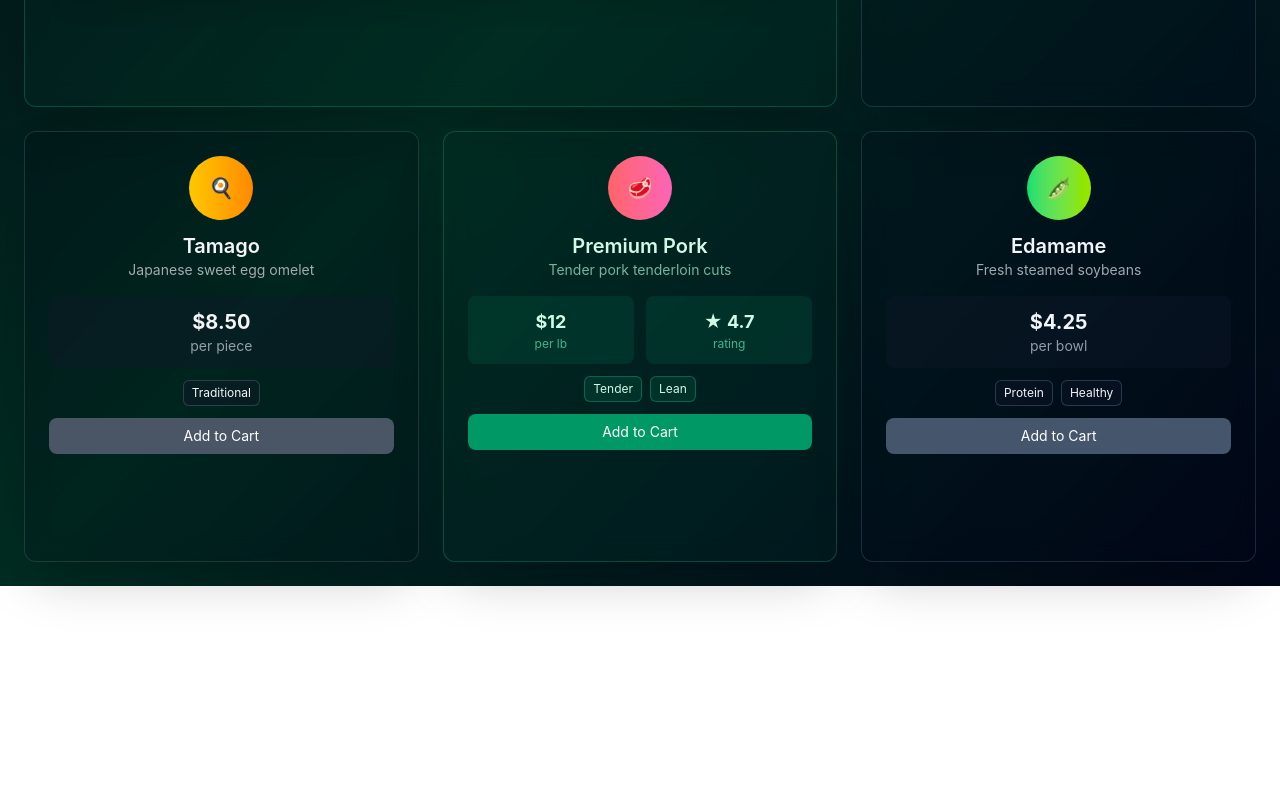
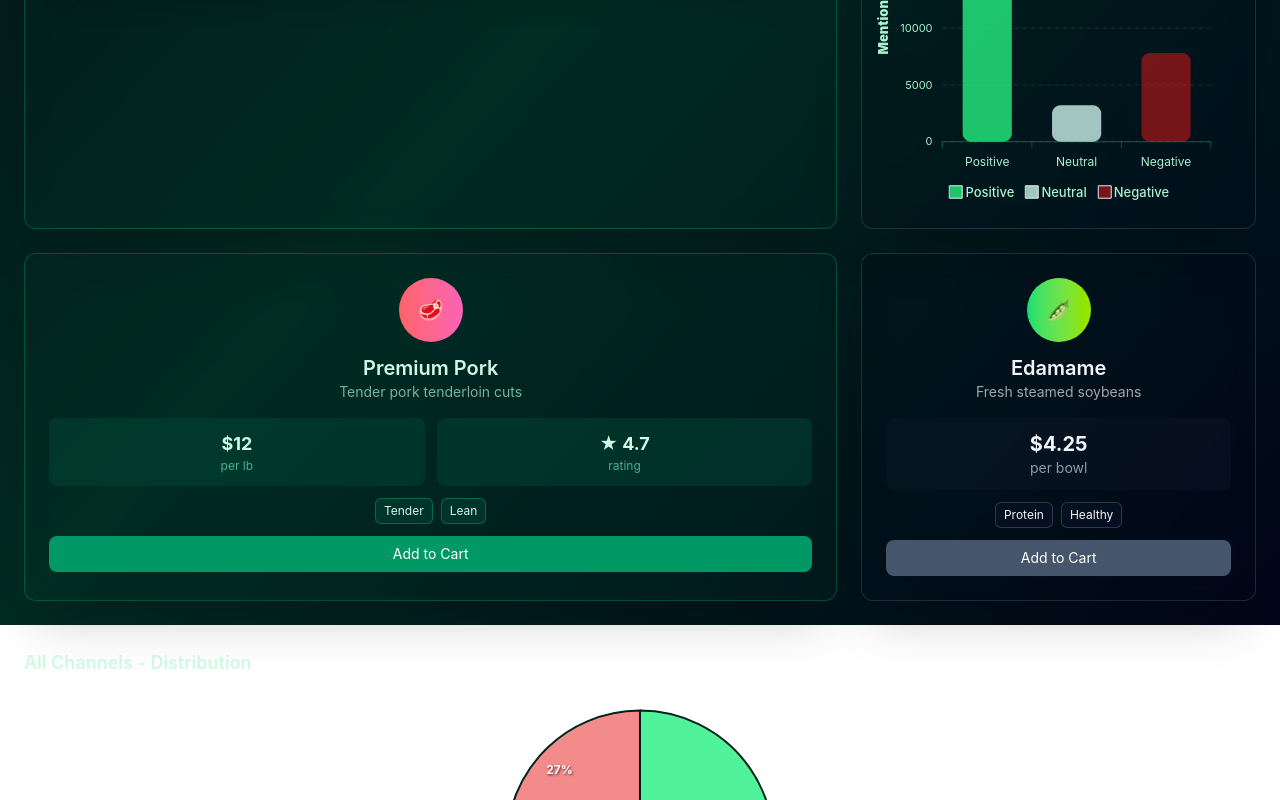
Before and after one commit to ARKANnnur/kaze-tes, a Vue app: page / in a window 1280 px wide. Shown: the part 780-1580 px from the top of the page. Before the commit the page ends 1366 px from the top, so only its background shows below. Built offline with nearby package versions, Linux system fonts and the light colour scheme.

Commit message:
feat(chart): implement pie and bar chart into bento style UI

```diff
--- a/src/components/ui/Header.vue
+++ b/src/components/ui/Header.vue
@@ -1,10 +1,10 @@
 <template>
-  <div className="mb-8 flex flex-col sm:flex-row sm:items-center sm:justify-between">
+  <div class="mb-8 flex flex-col sm:flex-row sm:items-center sm:justify-between">
     <div class="w-full">
-      <h1 className="text-2xl sm:text-3xl lg:text-4xl font-bold text-emerald-100 mb-2 text-balance">
+      <h1 class="text-2xl sm:text-3xl lg:text-4xl font-bold text-emerald-100 mb-2 text-balance">
         Sentiment Analysis Dashboard
       </h1>
-      <p className="text-base sm:text-lg text-emerald-200/70 text-pretty">
+      <p class="text-base sm:text-lg text-emerald-200/70 text-pretty">
         Social Media & News Sentiment Monitoring
       </p>
     </div>
--- a/src/features/sentiment/SentimentChart.vue
+++ b/src/features/sentiment/SentimentChart.vue
@@ -1,14 +1,13 @@
 <template>
-  <div class="bg-white rounded-lg shadow p-6">
-    <h3 class="text-lg font-semibold text-gray-900 mb-4">
-      {{ chartTitle }}
-    </h3>
-    <div ref="chartContainer" class="w-full h-80"></div>
-  </div>
+  <h3 class="text-lg font-semibold text-emerald-100 p-6">
+    {{ chartTitle }}
+  </h3>
+  <div ref="chartContainer" class="w-full h-80"></div>
 </template>
 
 <script setup>
 import { ref, computed, watch, onMounted, nextTick } from 'vue'
+import ApexCharts from 'apexcharts'
 import { useSentimentStore } from '../../stores/sentimentStore'
 
 const props = defineProps({
@@ -39,24 +38,39 @@ const chartOptions = computed(() => {
     chart: {
       type: props.chartType === 'pie' ? 'pie' : 'bar',
       height: 320,
-      toolbar: {
-        show: false,
-      },
+      toolbar: { show: false },
+      background: 'transparent',
+      foreColor: '#A7F3D0', // emerald-200 teks
+      fontFamily: 'Inter, sans-serif',
     },
-    colors: ['#3EC764', '#B3B6C6', '#ED3E3E'],
+    colors: [
+      'rgba(37, 240, 128, 0.8)', // Aqua glass
+      'rgba(203, 242, 236, 0.8)', // Sky glass
+      'rgba(233, 25, 25, 0.5)', // Pink glass
+    ],
     legend: {
       position: 'bottom',
+      labels: { colors: '#A7F3D0' },
+      fontSize: '13px',
+      fontWeight: 500,
+    },
+    grid: {
+      borderColor: 'rgba(16, 185, 129, 0.25)',
+      strokeDashArray: 4,
+    },
+    tooltip: {
+      theme: 'dark',
+      style: {
+        fontSize: '13px',
+        fontFamily: 'Inter, sans-serif',
+      },
     },
     responsive: [
       {
-        breakpoint: 480,
+        breakpoint: 640,
         options: {
-          chart: {
-            width: 200,
-          },
-          legend: {
-            position: 'bottom',
-          },
+          chart: { height: 260 },
+          legend: { fontSize: '12px' },
         },
       },
     ],
@@ -70,15 +84,39 @@ const chartOptions = computed(() => {
       plotOptions: {
         pie: {
           donut: {
-            size: '45%',
+            size: '60%',
+            background: 'transparent',
+            labels: {
+              show: true,
+              name: {
+                show: true,
+                fontSize: '14px',
+                color: '#A7F3D0',
+              },
+              value: {
+                show: true,
+                fontSize: '18px',
+                fontWeight: 600,
+                color: '#fff',
+              },
+              total: {
+                show: true,
+                label: 'Total',
+                color: '#A7F3D0',
+                fontSize: '13px',
+              },
+            },
           },
         },
       },
+      stroke: {
+        width: 2,
+        colors: '#00231F',
+      },
       dataLabels: {
         enabled: true,
-        formatter: function (val) {
-          return Math.round(val) + '%'
-        },
+        style: { colors: ['#F9FAFB'] }, // neutral-50
+        formatter: (val) => Math.round(val) + '%',
       },
     }
   } else {
@@ -86,50 +124,43 @@ const chartOptions = computed(() => {
       ...baseOptions,
       series: [
         {
-          name: 'Count',
+          name: 'Mentions',
           data: data.bar.series[0].data.map((item) => item.y),
         },
       ],
       xaxis: {
         categories: data.bar.categories,
+        labels: {
+          style: { colors: '#A7F3D0' },
+        },
+        axisBorder: { color: 'rgba(16, 185, 129, 0.4)' },
+        axisTicks: { color: 'rgba(16, 185, 129, 0.4)' },
+      },
+      yaxis: {
+        labels: {
+          style: { colors: '#A7F3D0' },
+        },
+        title: {
+          text: 'Mentions',
+          style: { color: '#A7F3D0', fontSize: '13px' },
+        },
       },
       plotOptions: {
         bar: {
           horizontal: false,
           columnWidth: '55%',
+          borderRadius: 8,
           endingShape: 'rounded',
+          distributed: true,
         },
       },
-      dataLabels: {
-        enabled: false,
-      },
-      yaxis: {
-        title: {
-          text: 'Number of Mentions',
-        },
-      },
+      dataLabels: { enabled: false },
     }
   }
 })
 
-const loadApexCharts = async () => {
-  if (window.ApexCharts) {
-    return window.ApexCharts
-  }
-
-  // Load ApexCharts from CDN
-  return new Promise((resolve) => {
-    const script = document.createElement('script')
-    script.src = 'https://cdn.jsdelivr.net/npm/apexcharts'
-    script.onload = () => resolve(window.ApexCharts)
-    document.head.appendChild(script)
-  })
-}
-
 const renderChart = async () => {
   if (!chartOptions.value || !chartContainer.value) return
-
-  const ApexCharts = await loadApexCharts()
 
   if (chart) {
     chart.destroy()
--- a/src/stores/sentimentStore.ts
+++ b/src/stores/sentimentStore.ts
@@ -3,11 +3,13 @@ import { ref, computed } from 'vue'
 
 /** Struktur data pie chart */
 interface PieData {
+  categories: any
   series: number[]
 }
 
 /** Struktur data tiap channel */
 interface ChannelData {
+  bar: any
   total: number
   pie: PieData
 }
--- a/src/views/HomeView.vue
+++ b/src/views/HomeView.vue
@@ -14,44 +14,70 @@ onMounted(() => {
 </script>
 
 <template>
-  <div
-    className="min-h-screen bg-gradient-to-br from-gray-950 via-emerald-950 to-slate-950 p-4 sm:p-6"
-  >
-    <div className="">
+  <div class="min-h-screen bg-gradient-to-br from-gray-950 via-emerald-950 to-slate-950 p-4 sm:p-6">
+    <div class="">
       <Header />
-      <div className="grid grid-cols-1 min-h-[150dvh] sm:grid-cols-2 lg:grid-cols-3 gap-4 sm:gap-6">
+      <div class="grid grid-cols-1 min-h-[150dvh] sm:grid-cols-2 lg:grid-cols-3 gap-4 sm:gap-6">
+        <!-- Table -->
         <div
-          className="sm:col-span-2 lg:col-span-2 xl:col-span-2 rounded-xl border backdrop-blur-md bg-emerald-950/20 border-emerald-500/30 shadow-2xl  group p-6"
+          class="sm:col-span-2 lg:col-span-2 xl:col-span-2 rounded-xl border backdrop-blur-md bg-emerald-950/20 border-emerald-500/30 shadow-2xl group p-6"
         >
           <SentimentTable />
         </div>
+        <!-- Table -->
+
+        <!-- Charts -->
+        <div class="space-y-4 sm:space-y-6">
+          <div
+            class="rounded-xl border backdrop-blur-md bg-slate-950/20 border-slate-500/30 shadow-2xl p-2"
+          >
+            <SentimentChart chart-type="pie" />
+          </div>
+          <div
+            class="rounded-xl border backdrop-blur-md bg-slate-950/20 border-slate-500/30 shadow-2xl p-2"
+          >
+            <SentimentChart chart-type="bar" />
+          </div>
+        </div>
+        <!-- Charts -->
 
         <div
-          className="rounded-xl border backdrop-blur-md bg-slate-950/20 border-slate-500/30 shadow-2xl  group p-6"
+          class="sm:col-span-2 rounded-xl border backdrop-blur-md bg-emerald-950/20 border-emerald-500/30 shadow-2xl group p-6"
         >
-          <div className="text-center pb-4">
+          <div class="text-center pb-4">
             <div
-              className="w-14 h-14 sm:w-16 sm:h-16 rounded-full bg-gradient-to-r from-green-400 to-emerald-400 mx-auto mb-3 flex items-center justify-center group-hover:scale-110 transition-transform duration-300"
+              class="w-14 h-14 sm:w-16 sm:h-16 rounded-full bg-gradient-to-r from-red-400 to-pink-400 mx-auto mb-3 flex items-center justify-center group-hover:scale-110 transition-transform duration-300"
             >
-              <span className="text-lg sm:text-xl">🥦</span>
+              <span class="text-lg sm:text-xl">🥩</span>
             </div>
-            <h3 className="text-slate-100 text-lg sm:text-xl font-semibold">Fresh Broccoli</h3>
-            <p className="text-slate-200/70 text-sm">Organic crown broccoli</p>
+            <h3 class="text-emerald-100 text-lg sm:text-xl font-semibold">Premium Pork</h3>
+            <p class="text-emerald-200/70 text-sm">Tender pork tenderloin cuts</p>
           </div>
-          <div className="space-y-3">
-            <div className="text-center p-3 rounded-lg bg-slate-900/40">
-              <div className="text-xl font-bold text-slate-100">$3.99</div>
-              <div className="text-sm text-slate-300/70">per bunch</div>
+          <div class="space-y-3">
+            <div class="grid grid-cols-2 gap-3">
+              <div class="text-center p-3 rounded-lg bg-emerald-900/40">
+                <div class="text-lg font-bold text-emerald-100">$12</div>
+                <div class="text-xs text-emerald-300/70">per lb</div>
+              </div>
+              <div class="text-center p-3 rounded-lg bg-emerald-900/40">
+                <div class="text-lg font-bold text-emerald-100">★ 4.7</div>
+                <div class="text-xs text-emerald-300/70">rating</div>
+              </div>
             </div>
-            <div className="flex justify-center">
+            <div class="flex flex-wrap justify-center gap-2">
               <span
-                className="px-2 py-1 rounded-md bg-slate-900/40 text-slate-100 border border-slate-500/40 text-xs"
+                class="px-2 py-1 rounded-md bg-emerald-900/40 text-emerald-100 border border-emerald-500/40 text-xs"
               >
-                Organic
+                Tender
+              </span>
+              <span
+                class="px-2 py-1 rounded-md bg-emerald-900/40 text-emerald-100 border border-emerald-500/40 text-xs"
+              >
+                Lean
               </span>
             </div>
             <button
-              className="w-full py-2 rounded-lg bg-slate-600 hover:bg-slate-700 text-white text-sm"
+              class="w-full py-2 rounded-lg bg-emerald-600 hover:bg-emerald-700 text-white text-sm"
             >
               Add to Cart
             </button>
@@ -59,111 +85,36 @@ onMounted(() => {
         </div>
 
         <div
-          className="rounded-xl border backdrop-blur-md bg-gray-950/20 border-gray-500/30 shadow-2xl  group p-6"
+          class="rounded-xl border backdrop-blur-md bg-slate-950/20 border-slate-500/30 shadow-2xl group p-6"
         >
-          <div className="text-center pb-4">
+          <div class="text-center pb-4">
             <div
-              className="w-14 h-14 sm:w-16 sm:h-16 rounded-full bg-gradient-to-r from-yellow-400 to-orange-400 mx-auto mb-3 flex items-center justify-center group-hover:scale-110 transition-transform duration-300"
+              class="w-14 h-14 sm:w-16 sm:h-16 rounded-full bg-gradient-to-r from-green-400 to-lime-400 mx-auto mb-3 flex items-center justify-center group-hover:scale-110 transition-transform duration-300"
             >
-              <span className="text-lg sm:text-xl">🍳</span>
+              <span class="text-lg sm:text-xl">🫛</span>
             </div>
-            <h3 className="text-gray-100 text-lg sm:text-xl font-semibold">Tamago</h3>
-            <p className="text-gray-200/70 text-sm">Japanese sweet egg omelet</p>
+            <h3 class="text-slate-100 text-lg sm:text-xl font-semibold">Edamame</h3>
+            <p class="text-slate-200/70 text-sm">Fresh steamed soybeans</p>
           </div>
-          <div className="space-y-3">
-            <div className="text-center p-3 rounded-lg bg-gray-900/40">
-              <div className="text-xl font-bold text-gray-100">$8.50</div>
-              <div className="text-sm text-gray-300/70">per piece</div>
+          <div class="space-y-3">
+            <div class="text-center p-3 rounded-lg bg-slate-900/40">
+              <div class="text-xl font-bold text-slate-100">$4.25</div>
+              <div class="text-sm text-slate-300/70">per bowl</div>
             </div>
-            <div className="flex justify-center">
+            <div class="flex justify-center gap-2">
               <span
-                className="px-2 py-1 rounded-md bg-gray-900/40 text-gray-100 border border-gray-500/40 text-xs"
-              >
-                Traditional
-              </span>
-            </div>
-            <button
-              className="w-full py-2 rounded-lg bg-gray-600 hover:bg-gray-700 text-white text-sm"
-            >
-              Add to Cart
-            </button>
-          </div>
-        </div>
-
-        <div
-          className="sm:col-span-2 lg:col-span-1 rounded-xl border backdrop-blur-md bg-emerald-950/20 border-emerald-500/30 shadow-2xl  group p-6"
-        >
-          <div className="text-center pb-4">
-            <div
-              className="w-14 h-14 sm:w-16 sm:h-16 rounded-full bg-gradient-to-r from-red-400 to-pink-400 mx-auto mb-3 flex items-center justify-center group-hover:scale-110 transition-transform duration-300"
-            >
-              <span className="text-lg sm:text-xl">🥩</span>
-            </div>
-            <h3 className="text-emerald-100 text-lg sm:text-xl font-semibold">Premium Pork</h3>
-            <p className="text-emerald-200/70 text-sm">Tender pork tenderloin cuts</p>
-          </div>
-          <div className="space-y-3">
-            <div className="grid grid-cols-2 gap-3">
-              <div className="text-center p-3 rounded-lg bg-emerald-900/40">
-                <div className="text-lg font-bold text-emerald-100">$12</div>
-                <div className="text-xs text-emerald-300/70">per lb</div>
-              </div>
-              <div className="text-center p-3 rounded-lg bg-emerald-900/40">
-                <div className="text-lg font-bold text-emerald-100">★ 4.7</div>
-                <div className="text-xs text-emerald-300/70">rating</div>
-              </div>
-            </div>
-            <div className="flex flex-wrap justify-center gap-2">
-              <span
-                className="px-2 py-1 rounded-md bg-emerald-900/40 text-emerald-100 border border-emerald-500/40 text-xs"
-              >
-                Tender
-              </span>
-              <span
-                className="px-2 py-1 rounded-md bg-emerald-900/40 text-emerald-100 border border-emerald-500/40 text-xs"
-              >
-                Lean
-              </span>
-            </div>
-            <button
-              className="w-full py-2 rounded-lg bg-emerald-600 hover:bg-emerald-700 text-white text-sm"
-            >
-              Add to Cart
-            </button>
-          </div>
-        </div>
-
-        <div
-          className="rounded-xl border backdrop-blur-md bg-slate-950/20 border-slate-500/30 shadow-2xl  group p-6"
-        >
-          <div className="text-center pb-4">
-            <div
-              className="w-14 h-14 sm:w-16 sm:h-16 rounded-full bg-gradient-to-r from-green-400 to-lime-400 mx-auto mb-3 flex items-center justify-center group-hover:scale-110 transition-transform duration-300"
-            >
-              <span className="text-lg sm:text-xl">🫛</span>
-            </div>
-            <h3 className="text-slate-100 text-lg sm:text-xl font-semibold">Edamame</h3>
-            <p className="text-slate-200/70 text-sm">Fresh steamed soybeans</p>
-          </div>
-          <div className="space-y-3">
-            <div className="text-center p-3 rounded-lg bg-slate-900/40">
-              <div className="text-xl font-bold text-slate-100">$4.25</div>
-              <div className="text-sm text-slate-300/70">per bowl</div>
-            </div>
-            <div className="flex justify-center gap-2">
-              <span
-                className="px-2 py-1 rounded-md bg-slate-900/40 text-slate-100 border border-slate-500/40 text-xs"
+                class="px-2 py-1 rounded-md bg-slate-900/40 text-slate-100 border border-slate-500/40 text-xs"
               >
                 Protein
               </span>
               <span
-                className="px-2 py-1 rounded-md bg-slate-900/40 text-slate-100 border border-slate-500/40 text-xs"
+                class="px-2 py-1 rounded-md bg-slate-900/40 text-slate-100 border border-slate-500/40 text-xs"
               >
                 Healthy
               </span>
             </div>
             <button
-              className="w-full py-2 rounded-lg bg-slate-600 hover:bg-slate-700 text-white text-sm"
+              class="w-full py-2 rounded-lg bg-slate-600 hover:bg-slate-700 text-white text-sm"
             >
               Add to Cart
             </button>
@@ -172,4 +123,7 @@ onMounted(() => {
       </div>
     </div>
   </div>
+
+  <SentimentChart chart-type="pie" />
+  <SentimentChart chart-type="bar" />
 </template>
```
Also changed, not shown: src/features/sentiment/FilterDropdown.vue (deleted, +0 -38 lines).
